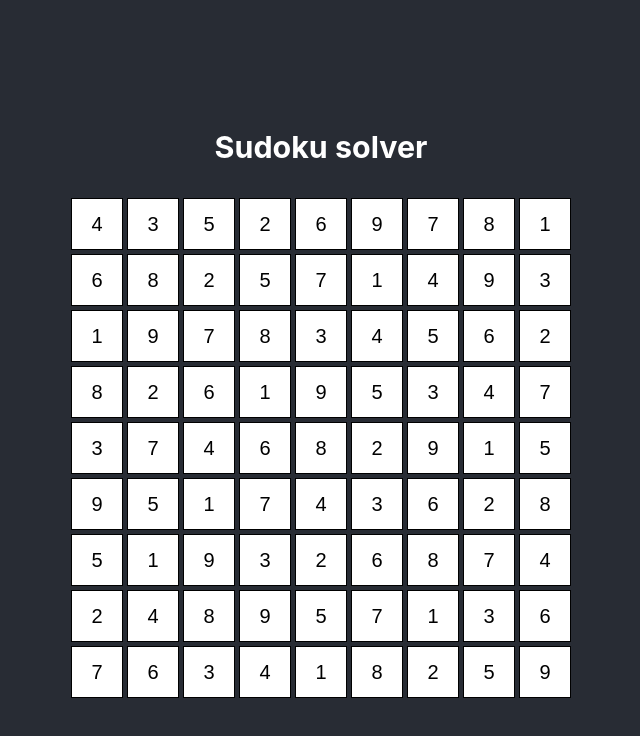
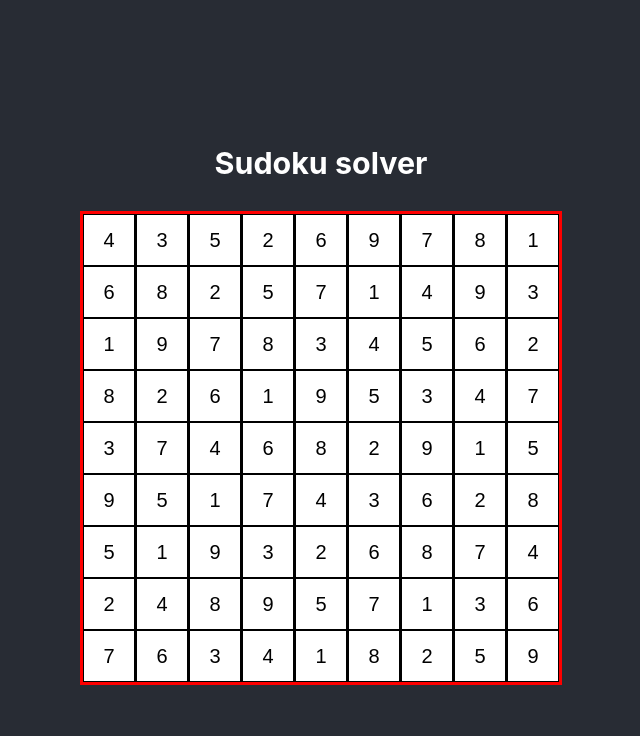
Before and after one commit to FranciscoMonteiro694/sudoku, a React (Create React App) app in the folder my-app/: page / in a window 1280 px wide. Shown: the top 736 px of the page, without its empty margins (319-959 px from the left). Built offline with nearby package versions, Linux system fonts and the light colour scheme.

Commit message:
Small CSS adjustments

```diff
--- a/my-app/src/App.css
+++ b/my-app/src/App.css
@@ -30,3 +30,13 @@
   padding: 0px;
   border: 1px solid black;
 }
+
+table {
+  border-collapse: collapse;
+  border: 3px solid red;
+}
+
+td {
+  padding: 0;
+  border-left: 1px solid black;
+}
```
